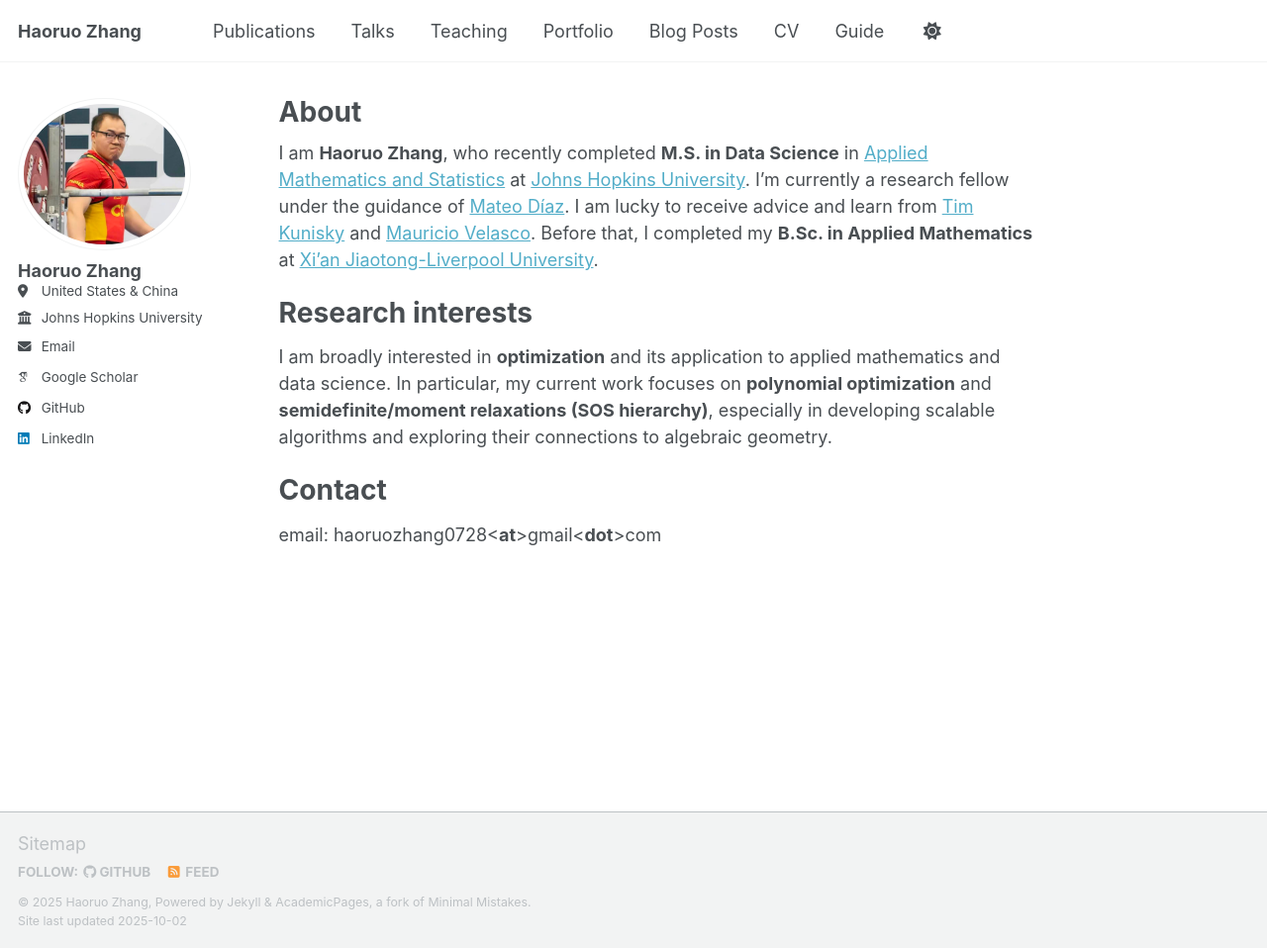
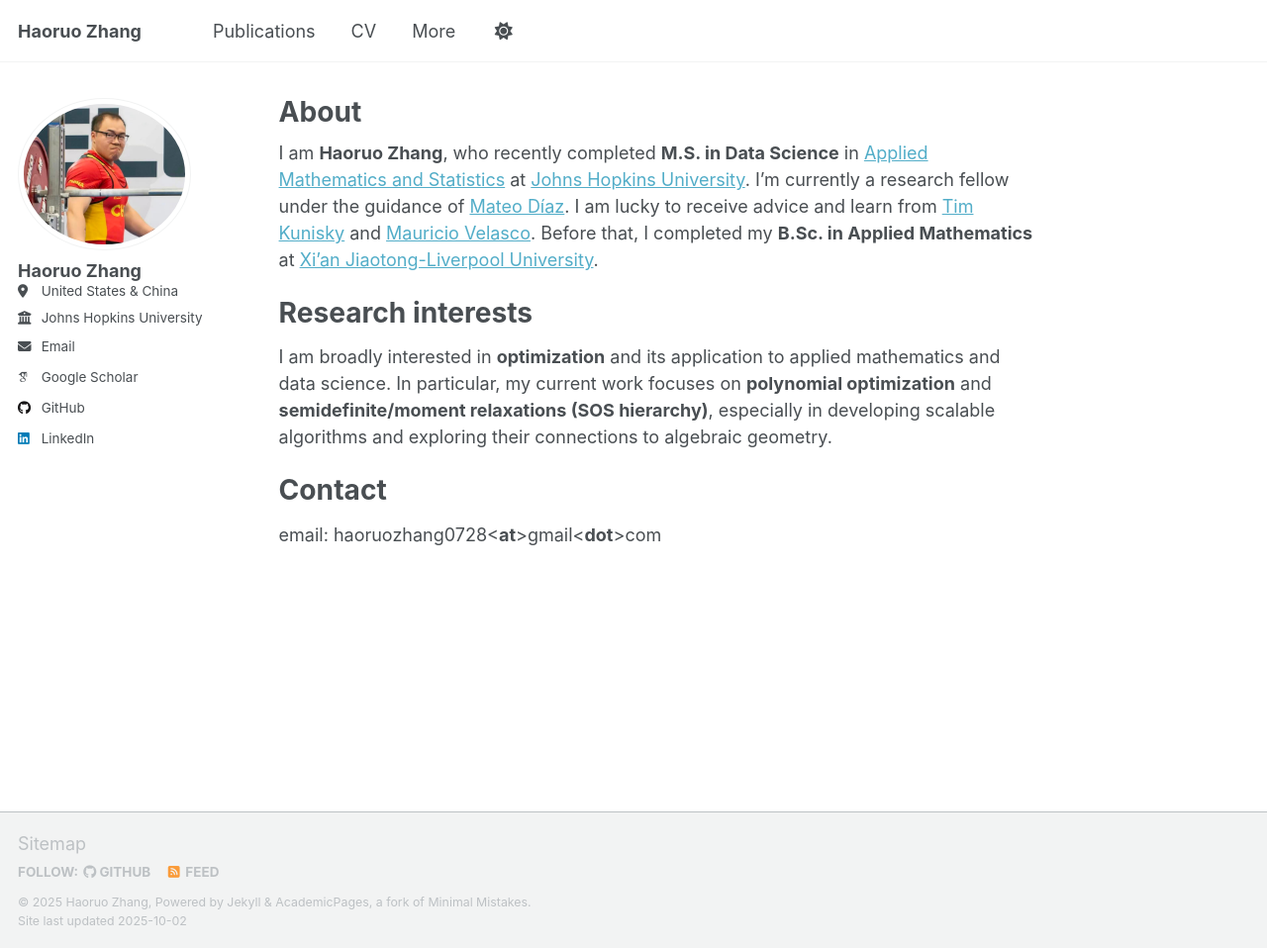
Before and after one commit to haoruo-zhang/haoruo-zhang.github.io, a Jekyll site: the page built from _pages/about.md, in a window 1280 px wide and 958 px high. Shown: the whole window at 99% size. Built offline with Jekyll 4.4.1, drawn with Linux system fonts in a browser that asks for light colours; some web fonts are replaced; a script that is not in the unit is left out; part of the change alters nothing that is shown.

Commit message:
Update navigation.yml

```diff
--- a/_data/navigation.yml
+++ b/_data/navigation.yml
@@ -11,23 +11,24 @@ main:
   - title: "Publications"
     url: /publications/
 
-  - title: "Talks"
-    url: /talks/
+  # - title: "Talks"
+  #   url: /talks/
 
-  - title: "Teaching"
-    url: /teaching/
+  # - title: "Teaching"
+  #   url: /teaching/
 
-  - title: "Portfolio"
-    url: /portfolio/
+  # - title: "Portfolio"
+  #   url: /portfolio/
 
-  - title: "Blog Posts"
-    url: /year-archive/
+  # - title: "Blog Posts"
+  #   url: /year-archive/
 
   - title: "CV"
     url: /cv/
-
+  - title: "More"
+    url: /more/
   # - title: "CV"
   #   url: /cv-json/
 
-  - title: "Guide"
-    url: /markdown/
+  # - title: "Guide"
+  #   url: /markdown/
```
